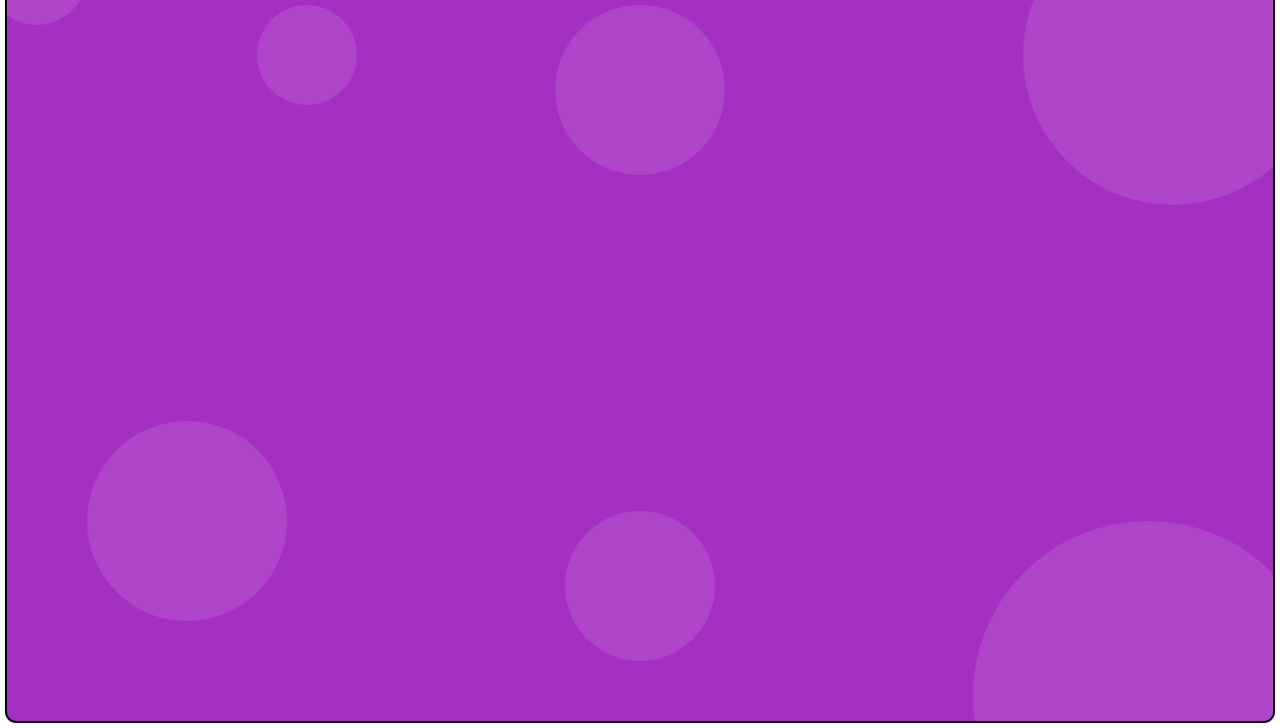
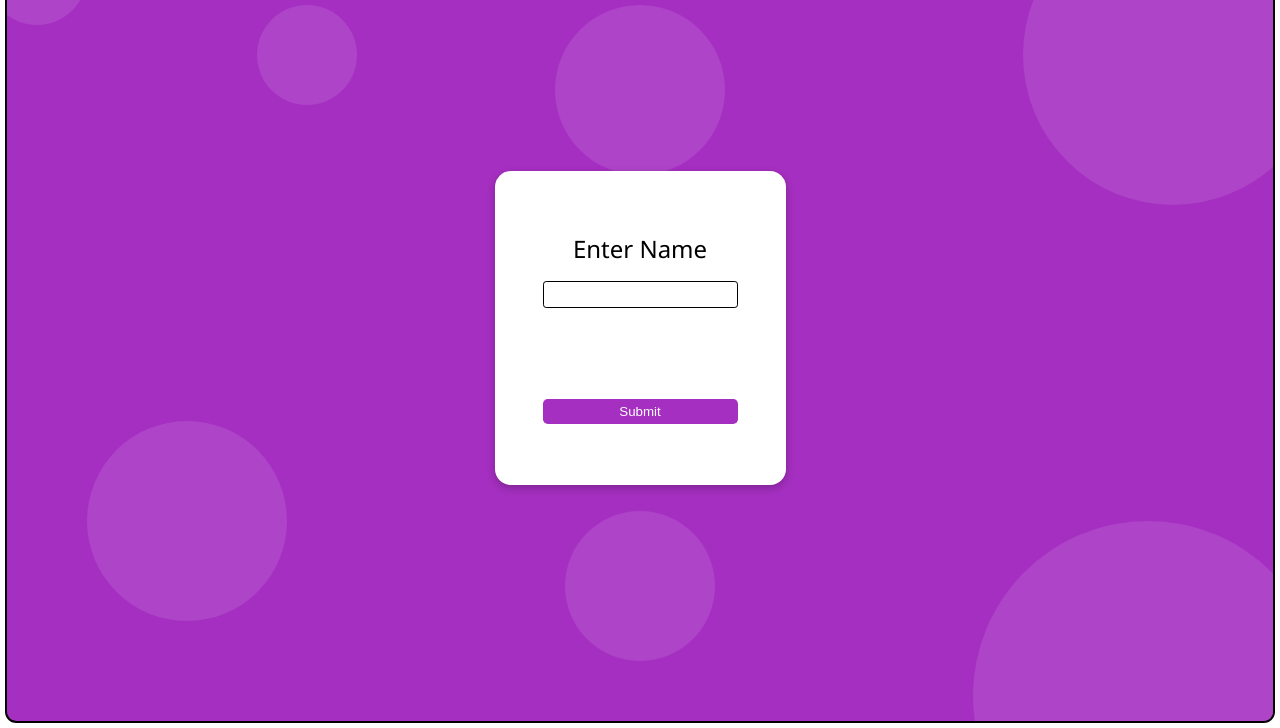
Before and after one commit to goyalk130/flash-card-game, a plain HTML site: page index.html in a window 1280 px wide. Shown: the part 72-800 px from the top of the page. Drawn offline with Linux system fonts and the light colour scheme.

Commit message:
added name logic

```diff
--- a/index.html
+++ b/index.html
@@ -3,7 +3,7 @@
     <meta charset="UTF-8" />
     <meta name="viewport" content="width=device-width, initial-scale=1.0" />
     <link rel="stylesheet" href="./style.css" />
-    <script type="text/javascript" src="./index.js"></script>
+    <script type="text/javascript" src="./index.js" defer></script>
     <title>Document</title>
   </head>
   <body>
@@ -18,10 +18,18 @@
       <nav>
         <div class="log-con"><img src="./yum.png" /></div>
         <div class="user-info-con">
-            <h4>Karan Goyal</h4>
-            <img src="./avatar.png" />
+          <h4>Karan Goyal</h4>
+          <img src="./avatar.png" />
         </div>
       </nav>
+
+      <section class="user-name-input-con">
+        <div class="input-wrapper">
+          <label for="name">Enter Name</label>
+          <input type="text" name="name" id="name" />
+        </div>
+        <button class="add-name-button">Submit</button>
+      </section>
     </main>
   </body>
 </html>
--- a/index.js
+++ b/index.js
@@ -0,0 +1,7 @@
+const nameSubmitButton = document.querySelector(".add-name-button")
+
+const nameinput = document.getElementById("name")
+
+nameSubmitButton.addEventListener("click",()=>{
+    console.log(nameinput.value)
+})
--- a/style.css
+++ b/style.css
@@ -120,6 +120,48 @@ nav > div{
         border-radius: 100%;
         border: 2px solid var(--bubles-color);
 }
+
+.user-name-input-con{
+    display: flex;
+    flex-direction: column;
+    background: white;
+    padding: 1rem 3rem;
+    height: 40%;
+    border-radius: 1rem;
+    z-index: 100;
+    box-shadow: rgba(0, 0, 0, 0.24) 0px 3px 8px;
+    justify-content:space-around ;
+}
+.input-wrapper{
+    display: flex;
+    flex-direction: column;
+    gap: 1rem;
+    justify-content: center;
+    align-items: center;
+}
+.input-wrapper label{
+    font-size: 1.5rem;
+    font-family: 'Segoe UI', Tahoma, Geneva, Verdana, sans-serif;
+    font-weight: 500;
+
+}
+
+.input-wrapper input{
+    border: 1px solid black;
+    border-radius: 0.2rem;
+    outline: none;
+    padding: 0.3rem 0.5rem;
+}
+
+.add-name-button{
+    background: var(--primary-bg);
+    color: white;
+    border-radius: 0.3rem;
+    border: none;
+    padding: 0.3rem;
+}
+
+
 @media (max-width:768px) {
     .bubles{
         display: none;
```
